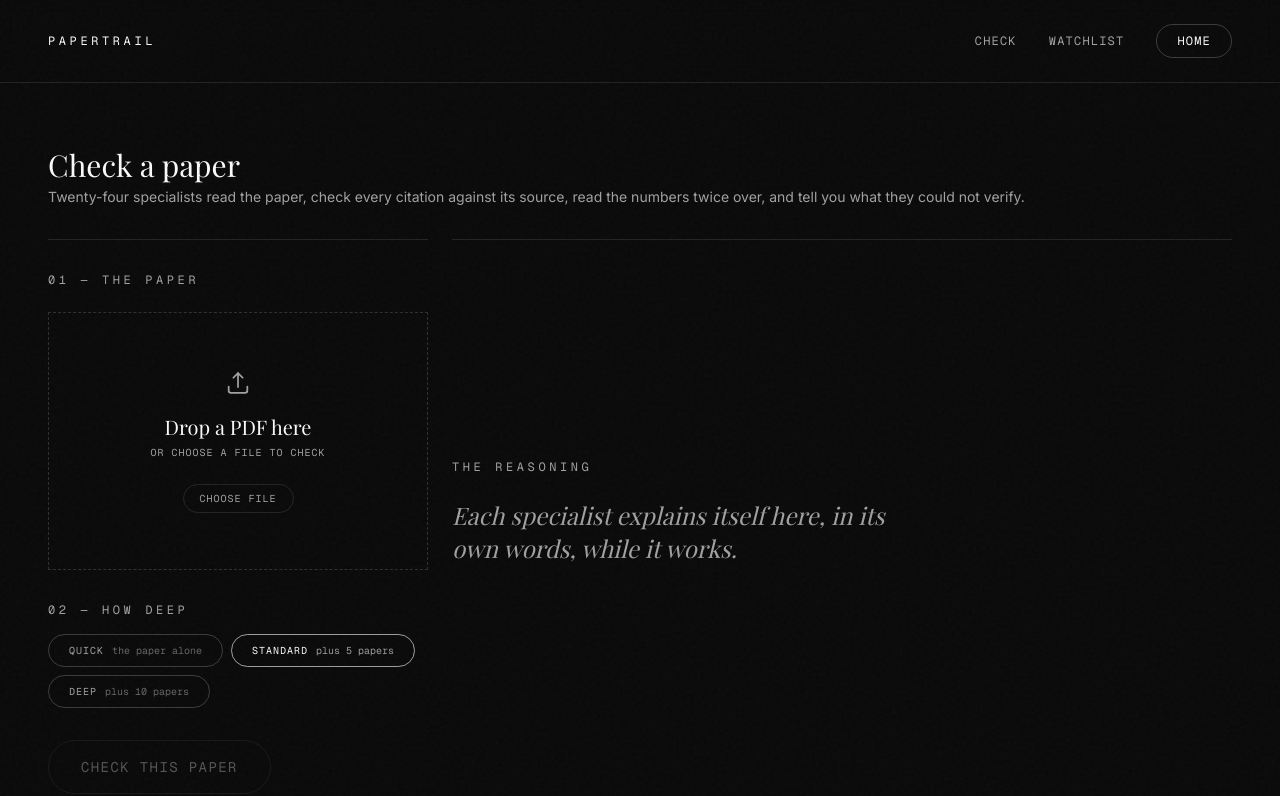
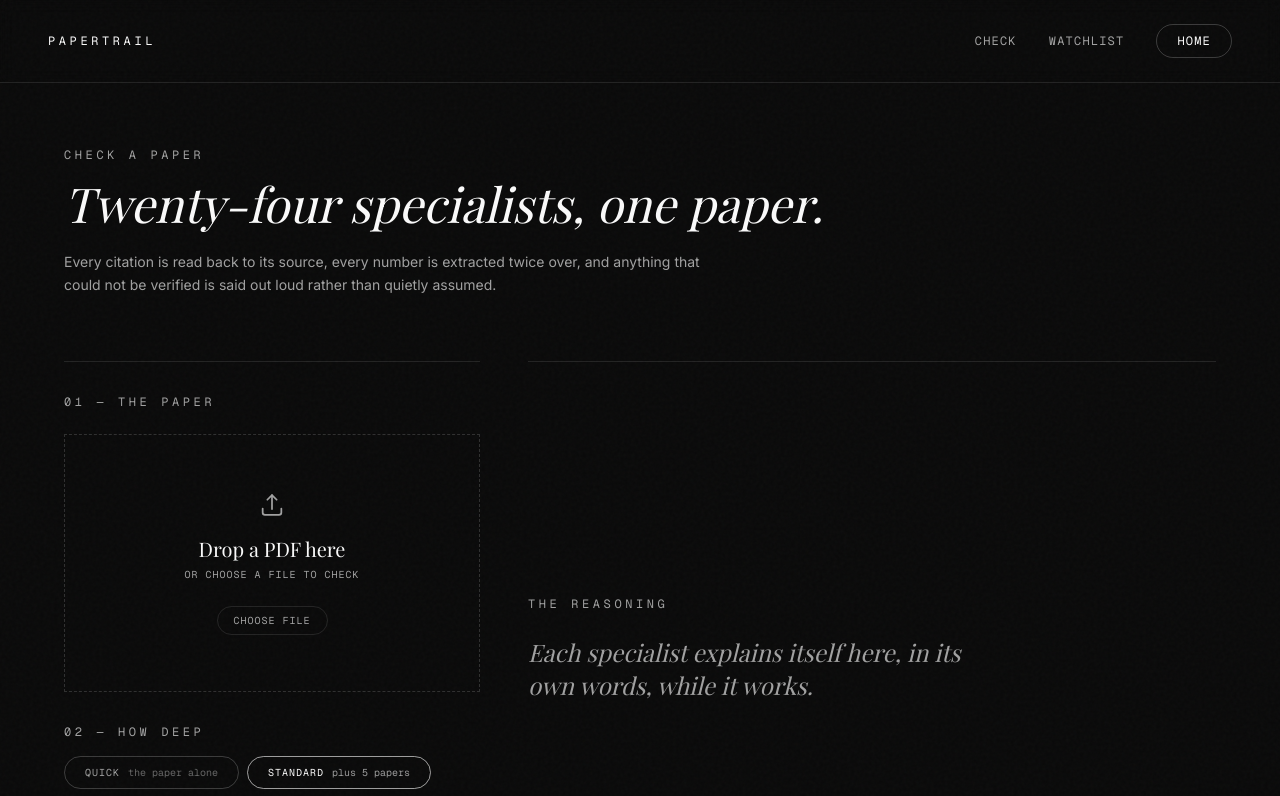
Before and after one commit to FlemingJohn/papertrail, a Next.js app: page /check in a window 1280 px wide. Shown: the top 796 px of the page. Built offline with nearby package versions, Linux system fonts and the light colour scheme; a web font is replaced by a local one.

Commit message:
style: rebuild check page with editorial layout

```diff
--- a/app/(dashboard)/check/page.tsx
+++ b/app/(dashboard)/check/page.tsx
@@ -1,7 +1,9 @@
 "use client";
 
+import { motion } from "framer-motion";
 import { useRunStream } from "@/lib/client/use-run-stream";
 import { formatDollars } from "@/lib/config/pricing";
+import { displayMedium, microLabel, sectionLabel } from "@/lib/design/tokens";
 import { ActivityFeed } from "@/components/dashboard/activity-feed";
 import { ErrorBoundary } from "@/components/dashboard/error-boundary";
 import { ProblemIcon } from "@/components/dashboard/icons";
@@ -17,20 +19,26 @@ export default function CheckPage() {
 
   return (
     <ErrorBoundary>
-      <div className="space-y-8">
-        <header>
-          <h1 className="font-display text-3xl text-foreground">
-            Check a paper
+      <div className="mx-auto max-w-6xl">
+        <motion.header
+          initial={{ opacity: 0, y: 20 }}
+          animate={{ opacity: 1, y: 0 }}
+          transition={{ duration: 0.8 }}
+          className="mb-16"
+        >
+          <p className={`${sectionLabel} mb-4`}>Check a paper</p>
+          <h1 className={displayMedium}>
+            Twenty-four specialists, one paper.
           </h1>
-          <p className="mt-1 text-sm text-muted-foreground">
-            Twenty-four specialists read the paper, check every citation
-            against its source, read the numbers twice over, and tell you what
-            they could not verify.
+          <p className="mt-6 max-w-2xl text-sm leading-relaxed text-muted-foreground">
+            Every citation is read back to its source, every number is
+            extracted twice over, and anything that could not be verified is
+            said out loud rather than quietly assumed.
           </p>
-        </header>
+        </motion.header>
 
-        <div className="grid gap-6 lg:grid-cols-[380px_1fr]">
-          <div className="space-y-6">
+        <div className="grid gap-x-12 gap-y-16 lg:grid-cols-[minmax(0,26rem)_minmax(0,1fr)]">
+          <div className="space-y-16">
             <UploadPanel
               isRunning={isRunning}
               onStart={(file, depth) => {
@@ -40,10 +48,10 @@ export default function CheckPage() {
             />
 
             {state.status === "idle" ? null : (
-              <section className="border border-border/60 bg-card/40 p-5">
-                <div className="mb-4 flex items-baseline justify-between">
-                  <h2 className="text-sm text-foreground">Progress</h2>
-                  <span className="font-mono text-xs text-muted-foreground">
+              <section className="border-t border-white/10 pt-8">
+                <div className="mb-6 flex items-baseline justify-between">
+                  <p className={sectionLabel}>03 — Progress</p>
+                  <span className="font-display text-xl font-light">
                     {formatDollars(state.spendDollars)}
                   </span>
                 </div>
@@ -53,22 +61,22 @@ export default function CheckPage() {
                   isRunning={isRunning}
                 />
 
-                <dl className="mt-5 grid grid-cols-3 gap-3 border-t border-border/40 pt-4">
+                <dl className="mt-8 grid grid-cols-3 gap-6">
                   <div>
-                    <dt className="text-xs text-muted-foreground">Working</dt>
-                    <dd className="font-mono text-sm text-foreground">
+                    <dt className={microLabel}>Working</dt>
+                    <dd className="mt-1 font-display text-2xl font-light">
                       {state.activeAgentCount}
                     </dd>
                   </div>
                   <div>
-                    <dt className="text-xs text-muted-foreground">Lookups</dt>
-                    <dd className="font-mono text-sm text-foreground">
+                    <dt className={microLabel}>Lookups</dt>
+                    <dd className="mt-1 font-display text-2xl font-light">
                       {state.toolUses}
                     </dd>
                   </div>
                   <div>
-                    <dt className="text-xs text-muted-foreground">Tokens</dt>
-                    <dd className="font-mono text-sm text-foreground">
+                    <dt className={microLabel}>Tokens</dt>
+                    <dd className="mt-1 font-display text-2xl font-light">
                       {formatCount(state.tokensIn + state.tokensOut)}
                     </dd>
                   </div>
@@ -77,29 +85,27 @@ export default function CheckPage() {
             )}
 
             {state.activity.length === 0 ? null : (
-              <section className="border border-border/60 bg-card/40">
-                <h2 className="border-b border-border/60 px-4 py-3 text-sm">
-                  What happened
-                </h2>
-                <div className="max-h-80 overflow-y-auto">
+              <section className="border-t border-white/10 pt-8">
+                <p className={`${sectionLabel} mb-6`}>04 — What happened</p>
+                <div className="max-h-96 overflow-y-auto pr-1">
                   <ActivityFeed lines={state.activity} />
                 </div>
               </section>
             )}
           </div>
 
-          <div className="min-h-[32rem] space-y-6">
+          <div className="min-h-[34rem] space-y-16">
             {state.errorMessage === null ? null : (
               <div
                 role="alert"
-                className="flex gap-3 border border-verdict-retracted/40 bg-card/40 p-4"
+                className="flex gap-4 border-t border-verdict-retracted/40 pt-8"
               >
                 <ProblemIcon className="size-5 shrink-0 text-verdict-retracted" />
                 <div>
-                  <p className="text-sm text-foreground">
+                  <p className="font-display text-xl font-light">
                     The check could not finish
                   </p>
-                  <p className="mt-1 text-sm text-muted-foreground">
+                  <p className="mt-2 text-sm leading-relaxed text-muted-foreground">
                     {state.errorMessage}
                   </p>
                 </div>
@@ -107,7 +113,7 @@ export default function CheckPage() {
             )}
 
             {state.report === null ? (
-              <div className="h-[32rem]">
+              <div className="h-[34rem]">
                 <LiveReasoning agents={state.agents} />
               </div>
             ) : (
```
